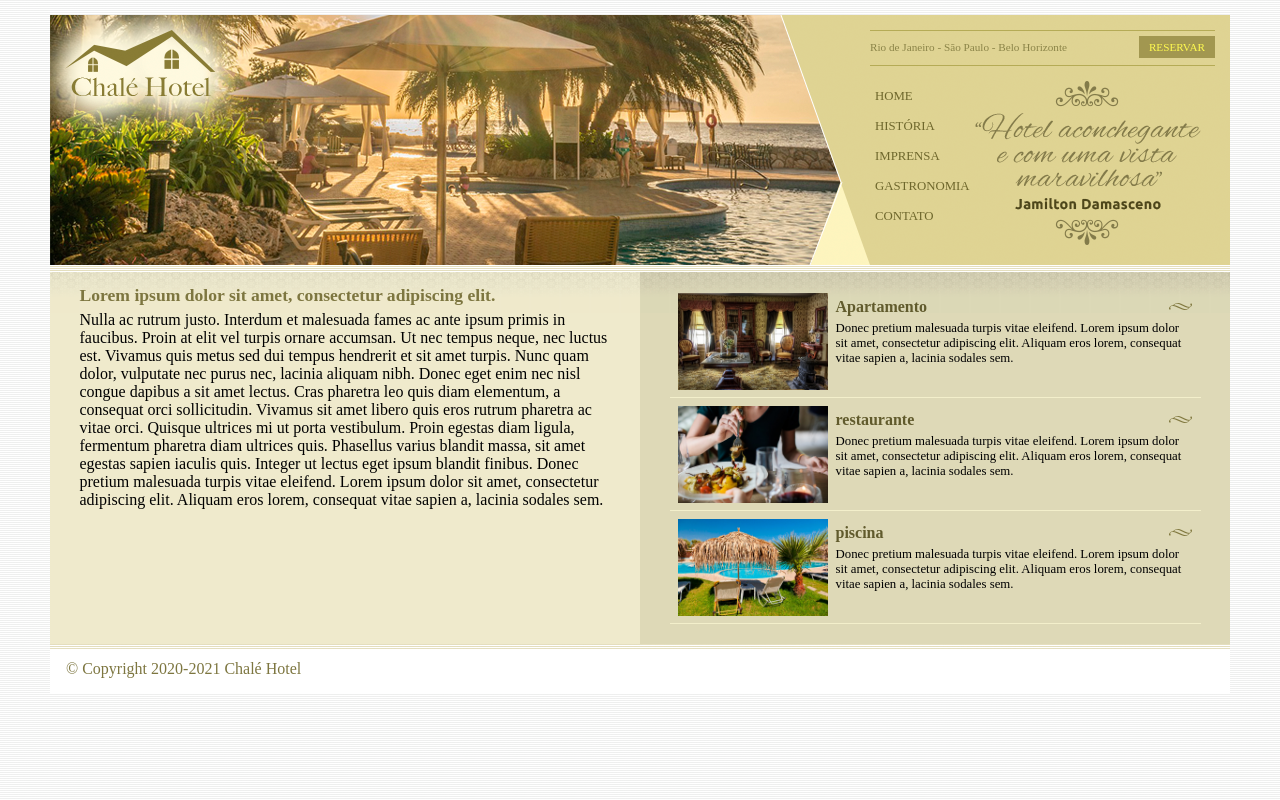
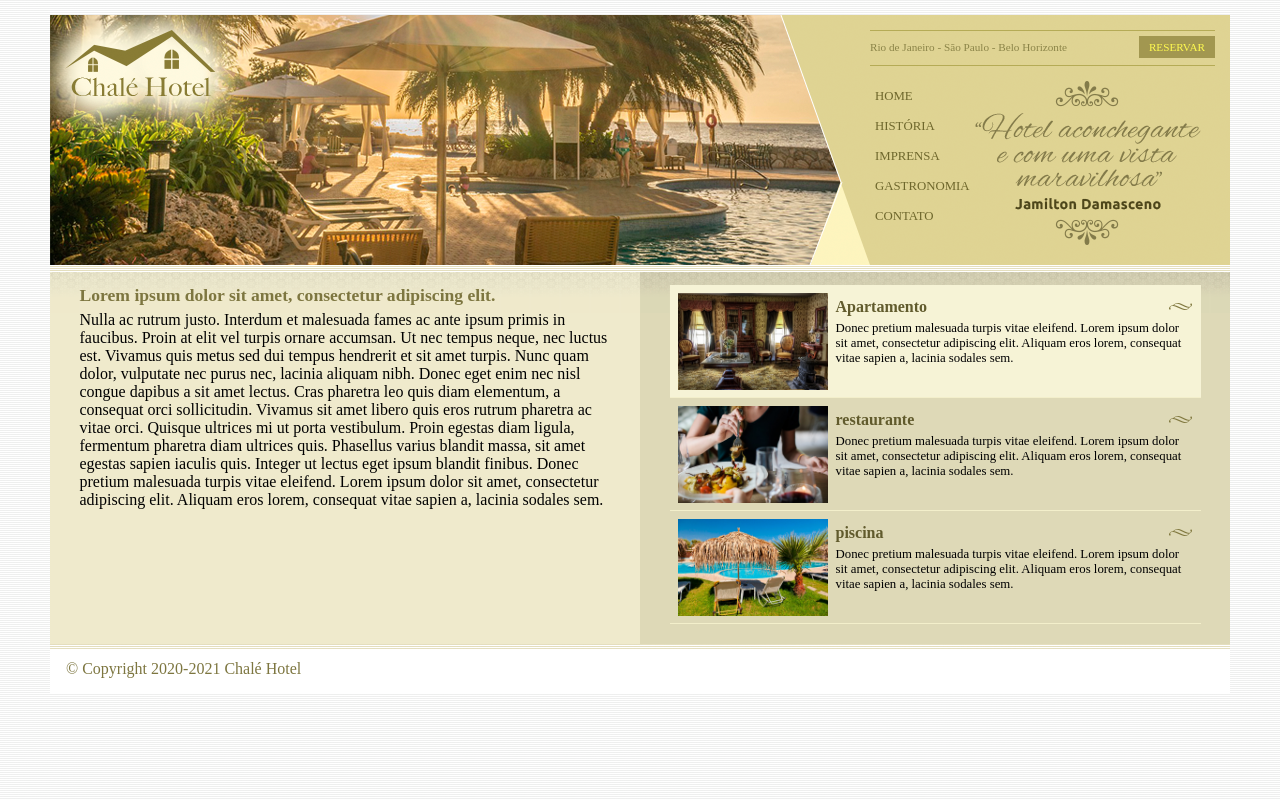
Before and after one commit to mensil/Chale-hotel, a plain HTML site: page index.html in a window 1280 px wide. In both pictures the pointer is over the item 935 px from the left and 341 px from the top of the page. Drawn offline with Linux system fonts and the light colour scheme.

Commit message:
Corrigido erro no hover do menu

```diff
--- a/estilo.css
+++ b/estilo.css
@@ -194,7 +194,7 @@ p{
 }
 
 #beneficios li:hover{
-	color: #f6f3d6;
+	background: #f6f3d6;
 	cursor: pointer;
 
 }
```
